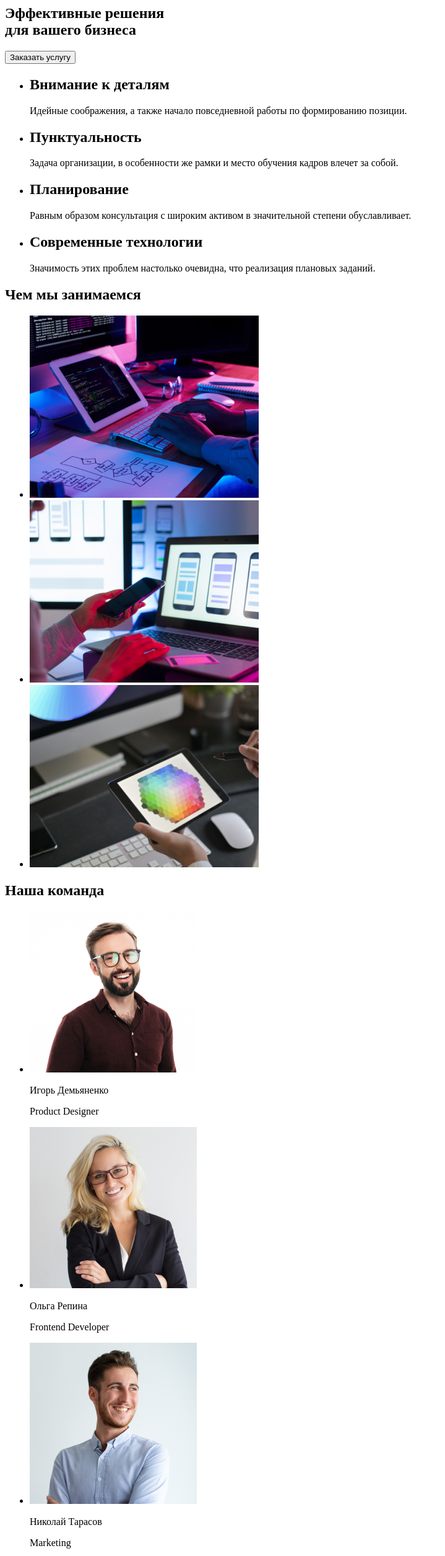
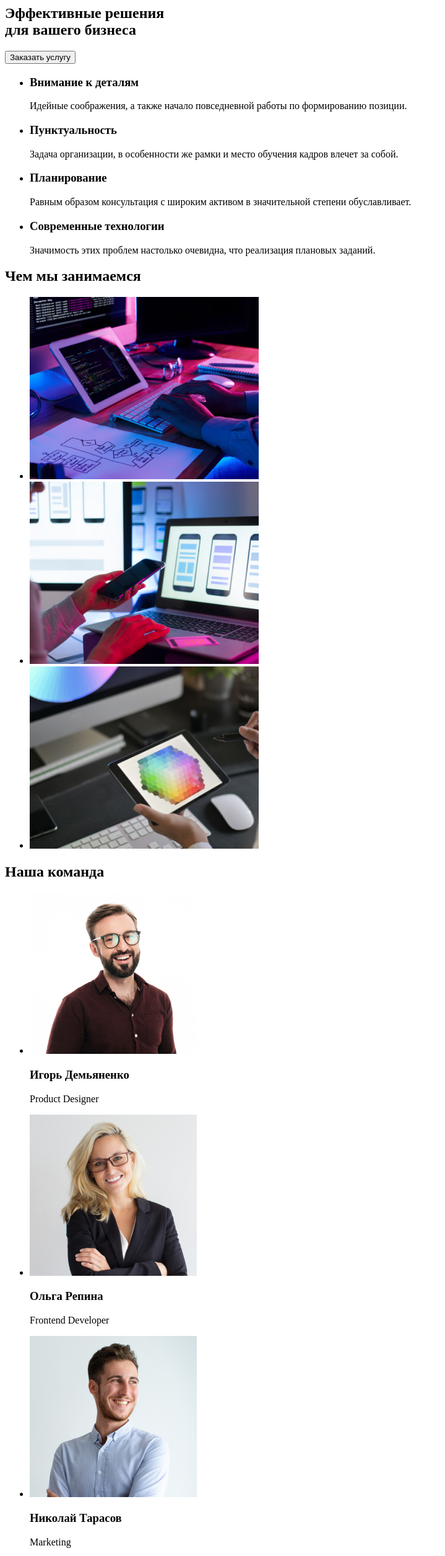
Before and after one commit to piv2003/goit-2022-06, a plain HTML site: page index.html in a window 1280 px wide. Shown: the part 160-2670 px from the top of the page at 62% size, without its empty margins (0-719 px from the left). Drawn offline with Linux system fonts and the light colour scheme.

Commit message:
Update index.html
after making corrections from the moderator

```diff
--- a/index.html
+++ b/index.html
@@ -8,9 +8,7 @@
 </head>
 <body>
   <header class="header">
-    <div class="header-logo">
-      <a href="#" class="header-logo-link"><span class="header-logo-link-text">WebStudio</span></a>
-    </div>
+    <a href="#" class="header-logo-link"><span class="header-logo-link-text">WebStudio</span></a>
     <nav class="header-navigation">
       <ul class="header-navigation-list">
         <li class="header-navigation-item">
@@ -50,37 +48,40 @@
       </button>
     </section>
 
-    <section class="featuries">
-      <ul class="featuries-list">
-        <li class="featuries-item">
-          <h2 class="featuries-item-title">
+    <section class="features">
+      <h2 hidden>
+        Наши особенности
+      </h2>
+      <ul class="features-list">
+        <li class="features-item">
+          <h3 class="features-item-title">
             Внимание к деталям
-          </h2>
-          <p class="featuries-list-text">
+          </h3>
+          <p class="features-list-text">
             Идейные соображения, а также начало повседневной работы по формированию позиции.
           </p>
         </li>
-        <li class="featuries-item">
-          <h2 class="featuries-item-title">
+        <li class="features-item">
+          <h3 class="features-item-title">
             Пунктуальность
-          </h2>
-          <p class="featuries-list-text">
+          </h3>
+          <p class="features-list-text">
             Задача организации, в особенности же рамки и место обучения кадров влечет за собой.
           </p>
         </li>
-        <li class="featuries-item">
-          <h2 class="featuries-item-title">
+        <li class="features-item">
+          <h3 class="features-item-title">
             Планирование
-          </h2>
-          <p class="featuries-list-text">
+          </h3>
+          <p class="features-list-text">
             Равным образом консультация с широким активом в значительной степени обуславливает.
           </p>
         </li>
-        <li class="featuries-item">
-          <h2 class="featuries-item-title">
+        <li class="features-item">
+          <h3 class="features-item-title">
             Современные технологии
-          </h2>
-          <p class="featuries-list-text">
+          </h3>
+          <p class="features-list-text">
             Значимость этих проблем настолько очевидна, что реализация плановых заданий.
           </p>
         </li>
@@ -109,22 +110,22 @@
       <ul class="our-team-list">
         <li class="our-team-item">
           <img src="./images/ihor.jpg" class="our-team-item-images" width="270" height="260" alt="photo ihor">
-          <p class="our-team-item-name">Игорь Демьяненко</p>
+          <h3 class="our-team-item-name">Игорь Демьяненко</h3>
           <p class="our-team-item-function">Product Designer</p>
         </li>
         <li class="our-team-item">
           <img src="./images/olga.jpg" class="our-team-item-images" width="270" height="260" alt="photo olga">
-          <p class="our-team-item-name">Ольга Репина</p>
+          <h3 class="our-team-item-name">Ольга Репина</h3>
           <p class="our-team-item-function">Frontend Developer</p>
         </li>
         <li class="our-team-item">
           <img src="./images/nikolay.jpg" class="our-team-item-images" width="270" height="260" alt="photo nikolay">
-          <p class="our-team-item-name">Николай Тарасов</p>
+          <h3 class="our-team-item-name">Николай Тарасов</h3>
           <p class="our-team-item-function">Marketing</p>
         </li>
         <li class="our-team-item">
           <img src="./images/michael.jpg" class="our-team-item-images" width="270" height="260" alt="photo michael">
-          <p class="our-team-item-name">Михаил Ермаков</p>
+          <h3 class="our-team-item-name">Михаил Ермаков</h3>
           <p class="our-team-item-function">UI Designer</p>
         </li>
       </ul>
@@ -132,21 +133,20 @@
   </main>
 
   <footer class="footer">
+    <a href="#" class="footer-logo-link"><span class="footer-logo-link-text">WebStudio</span></a>
     <address class="footer-address">
-      г. Киев, пр-т Леси Украинки, 26
+      <ul class="footer-address-list">
+        <li class="footer-address-item">
+          <a href="https://goo.gl/maps/wLXQXu6J5ZDQXyrRA" target="_blank" rel="noopener nofollow" class="footer-item-contacts-link">г. Киев, пр-т Леси Украинки, 26</a>
+        </li>
+        <li class="footer-address-item">
+          <a href="mailto:info@devstudio.com" class="footer-item-link">info@devstudio.com</a>
+        </li>
+        <li class="footer-address-item">
+          <a href="tel:+380961111111" class="footer-item-link">+38 096 111 11 11</a>
+        </li>
+      </ul>
     </address>
-    <div class="footer-logo">
-      <a href="#" class="footer-logo-link"><span class="footer-logo-link-text">WebStudio</span></a>
-    </div>
-    <ul class="footer-list-contacts">
-      <li class="footer-item-contacts">
-        <a href="mailto:info@devstudio.com" class="footer-item-contacts-link">info@devstudio.com</a>
-      </li>
-      <li class="footer-item-contacts">
-        <a href="tel:+380961111111" class="footer-item-contacts-link">+38 096 111 11 11</a>
-      </li>
-    </ul>
   </footer>
-
 </body>
 </html>
```
